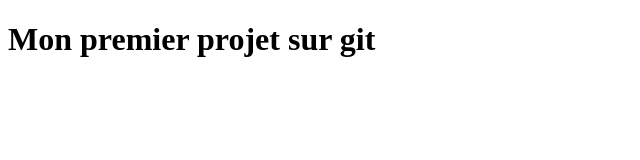
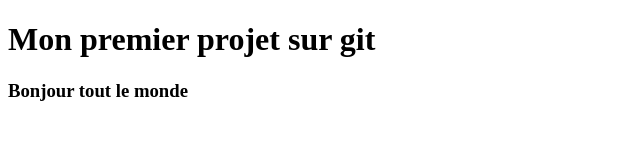
Before and after one commit to Khadija12aw/projet-test-git, a plain HTML site: page index.html in a window 1280 px wide. Shown: the whole page, without its empty margins (0-640 px from the left). Drawn offline with Linux system fonts and the light colour scheme.

Commit message:
ajout des fichiers style.css et app.js

```diff
--- /dev/null
+++ b/assets/css/style.css
@@ -0,0 +1,7 @@
+h1{
+    text-align: center;
+}
+
+h3{
+    color: red;
+}
--- /dev/null
+++ b/assets/js/app.js
@@ -0,0 +1 @@
+console.log("Hello world");
--- a/index.html
+++ b/index.html
@@ -7,5 +7,7 @@
 </head>
 <body>
     <h1>Mon premier projet sur git</h1>
+
+    <h3>Bonjour tout le monde</h3>
 </body>
 </html>
```
